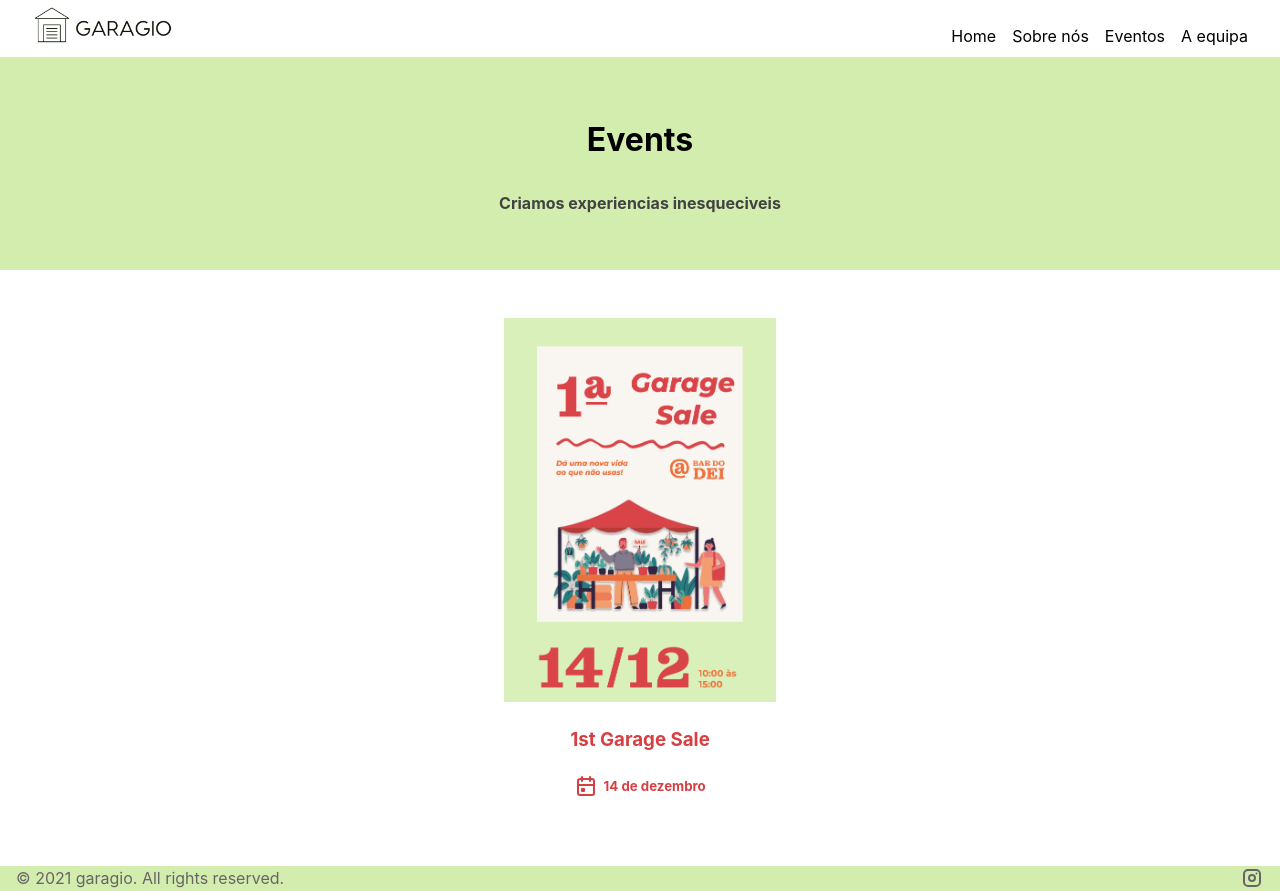
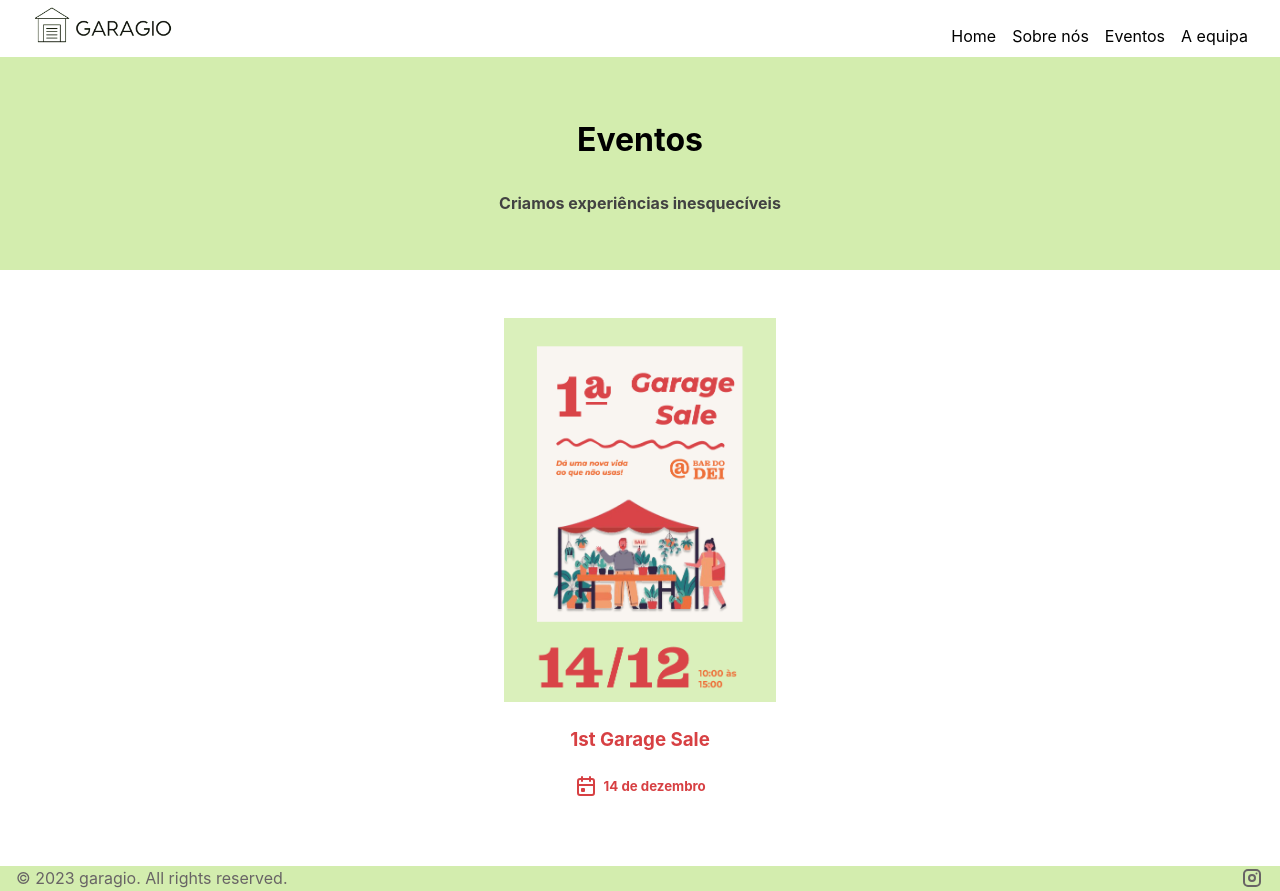
Before and after one commit to tmdbts/garagio, a React (Vite) app: page /events in a window 1280 px wide. Built offline with nearby package versions, Linux system fonts and the light colour scheme.

Commit message:
✨ fix typos

```diff
--- a/src/components/Footer/index.tsx
+++ b/src/components/Footer/index.tsx
@@ -6,7 +6,7 @@ const Footer = (): React.ReactNode => {
     return (
         <footer className={styles.footer}>
             <div className={styles.copyright}>
-                &copy; 2021&nbsp;garagio. All rights reserved.
+                &copy; 2023&nbsp;garagio. All rights reserved.
             </div>
             <div className={styles.socials}>
                 <a
--- a/src/views/Events/index.tsx
+++ b/src/views/Events/index.tsx
@@ -11,9 +11,9 @@ const Events = (): React.ReactNode => {
             <Header />
             <main className={styles.content}>
                 <section className={styles.hero}>
-                    <h1 className={styles.title}>Events</h1>
+                    <h1 className={styles.title}>Eventos</h1>
                     <h4 className={styles.subtitle}>
-                        Criamos experiencias inesqueciveis
+                        Criamos experiências inesquecíveis
                     </h4>
                 </section>
                 <section className={styles.eventsList}>
```
